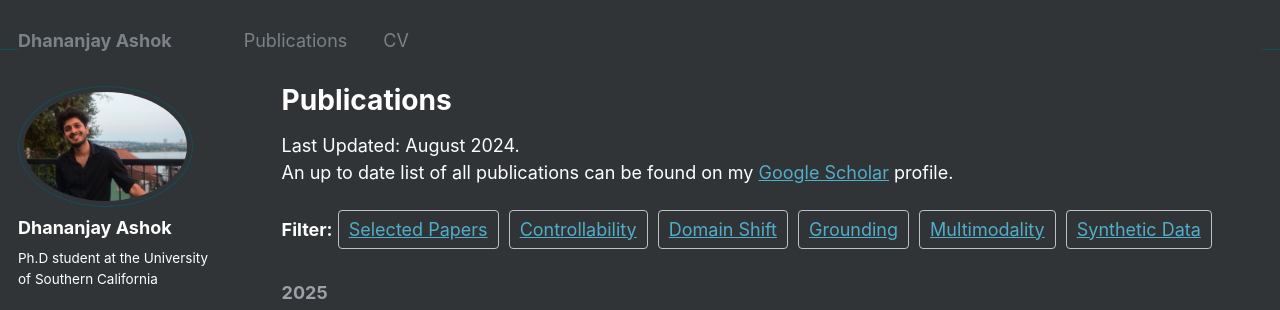
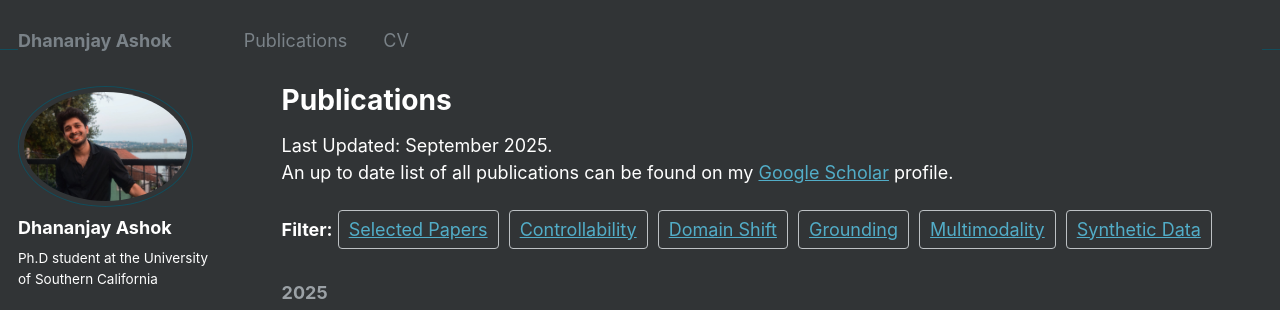
Before and after one commit to DhananjayAshok/DhananjayAshok.github.io, a Jekyll site: the page built from _pages/publications.html, in a window 1280 px wide and 900 px high. Shown: the top 310 px of the window. Built offline with Jekyll 4.4.1, drawn with Linux system fonts in a browser that asks for light colours; some web fonts are replaced.

Commit message:
Update last updated date in publications page

```diff
--- a/_pages/publications.html
+++ b/_pages/publications.html
@@ -7,7 +7,7 @@ author_profile: true
 
 {% include base_path %}
 
-<p>Last Updated: August 2024. <br> An up to date list of all publications can be found on my <a href="https://scholar.google.com/citations?user=dxKCrsYAAAAJ&hl">Google Scholar</a> profile.</p>
+<p>Last Updated: September 2025. <br> An up to date list of all publications can be found on my <a href="https://scholar.google.com/citations?user=dxKCrsYAAAAJ&hl">Google Scholar</a> profile.</p>
 {% if site.category_archive.path %}
 <b>Filter:</b> {% include all-categories.html %}
 {% endif %}
```
